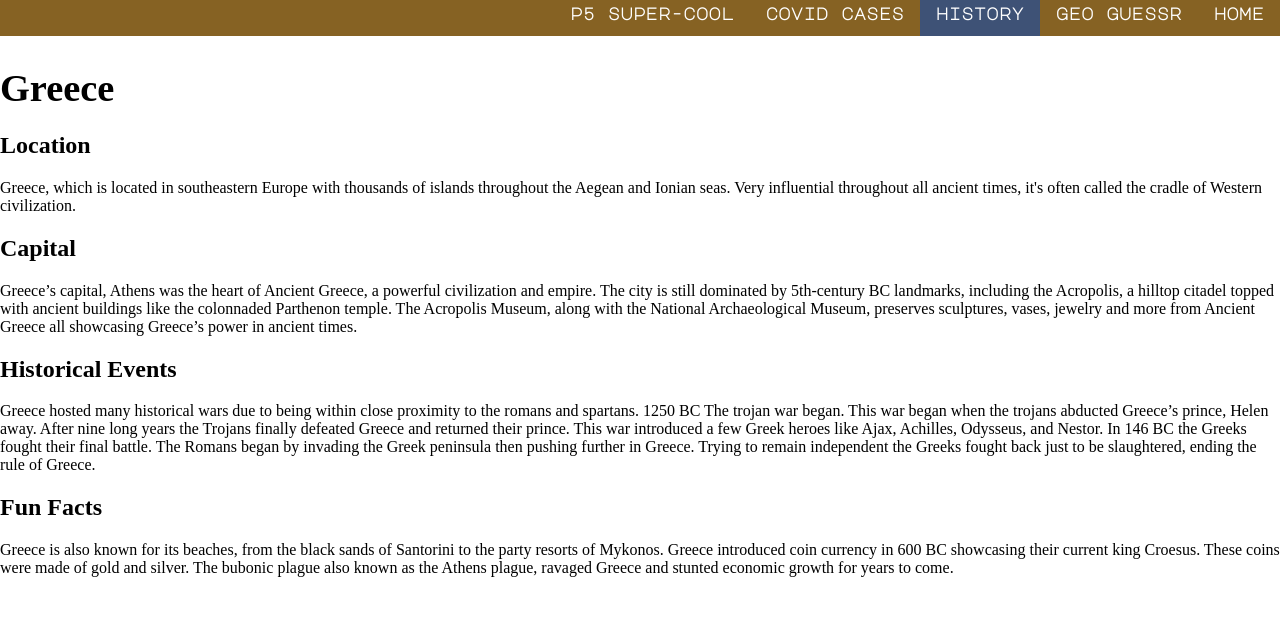
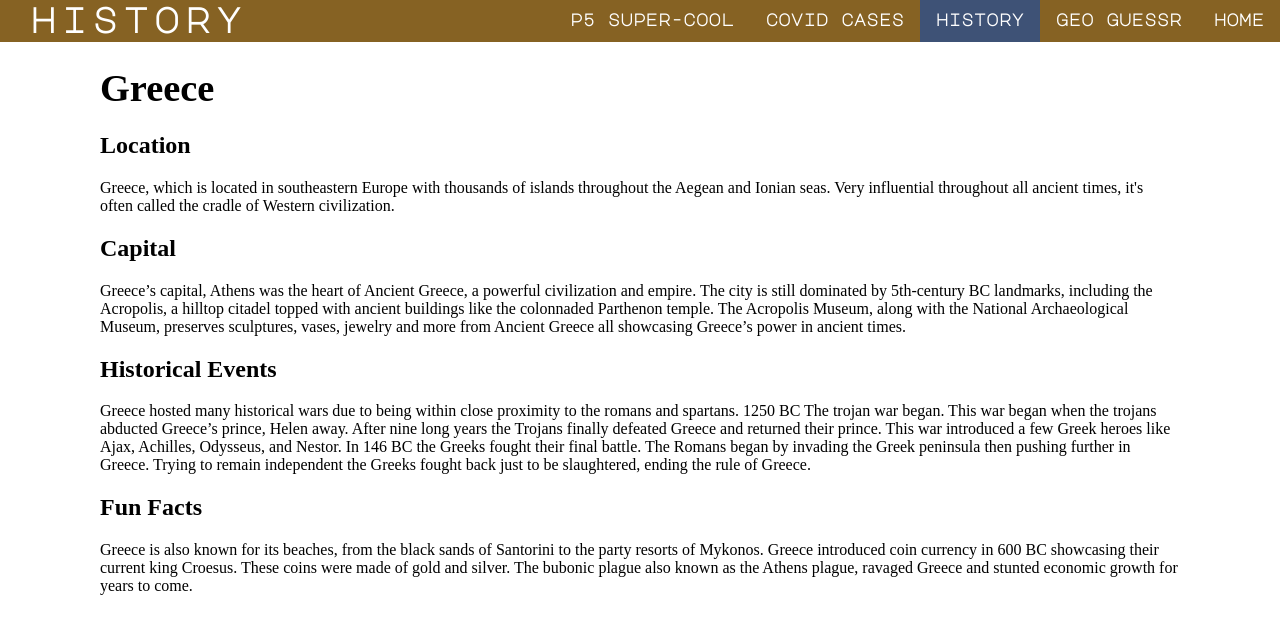
Before and after one commit to kenzie-rylie/geo-guesser.code-, a Flask app: page /history in a window 1280 px wide. Shown: the top 634 px of the page. Run offline with Flask 2, Linux system fonts and the light colour scheme.

Commit message:
new page headers

```diff
--- a/static/style.css
+++ b/static/style.css
@@ -28,7 +28,7 @@ body {margin:0;}
 
 .topnav {
   overflow: hidden;
-  top: -9px;
+  top: -3px;
   background-color: #866223 ;
   z-index: 5;
   position: relative;
@@ -63,14 +63,14 @@ body {margin:0;}
 
 .navheader {
   float: left;
-  color: #3C613E;
+  color: white;
   text-decoration: none;
-  font-size: 22px;
+  font-size: 35px;
   font-family: 'Major Mono Display',Regular;
   letter-spacing:5px;
   position:absolute;
-  left:20px;
-  top:-15px;
+  left:30px;
+  top:-34px;
   z-index: 5;
 
 }
@@ -95,3 +95,8 @@ body {margin:0;}
    align-items: center;
    justify-content: center;
 }
+
+.bodytext{
+  margin-left: 100px;
+  margin-right: 100px;
+}
--- a/templates/gg-covid.html
+++ b/templates/gg-covid.html
@@ -19,5 +19,5 @@
     <a style="text-decoration: none" class="active" href="covid">covid cases</a>
     <a style="text-decoration: none" href="p5">p5 super-cool</a></b>
 </div>
-  <b><a style="text-decoration: none" href="landing"><p class="navheader">geo guessr</p></b></a>
+  <b><a style="text-decoration: none" href="landing"><p class="navheader">covid-19 cases</p></b></a>
 </body>
--- a/templates/gg-history.html
+++ b/templates/gg-history.html
@@ -18,6 +18,7 @@
       <a href="p5">p5 super-cool</a>
       <a href="landing"></a></b>
   </div>
+    <b><a style="text-decoration: none" href="landing"><p class="navheader">history</p></b></a>
   <div class="bodytext">
     <h1><big><b>Greece</b></big></h1>
 
--- a/templates/gg-home.html
+++ b/templates/gg-home.html
@@ -19,5 +19,5 @@
 <video class="video-bg" loop muted autoplay >
     <source  src="/static/Globe.mp4" type="video/mp4" >
 </video>
-  <b><a style="text-decoration: none" href="landing"><p class="navheader">geo guessr</p></b></a>
+  <b><a style="text-decoration: none" href="landing"><p class="navheader">home</p></b></a>
 </body>
--- a/templates/gg-p5.html
+++ b/templates/gg-p5.html
@@ -18,6 +18,6 @@
     <a style="text-decoration: none" href="covid">covid cases</a>
     <a style="text-decoration: none" class="active" href="p5">p5 super-cool</a></b>
 </div>
-    <b><a style="text-decoration: none" href="landing"><p class="navheader">geo guessr</p></b></a>
+    <b><a style="text-decoration: none" href="landing"><p class="navheader">p5 super-cool</p></b></a>
 
 </body>
```
